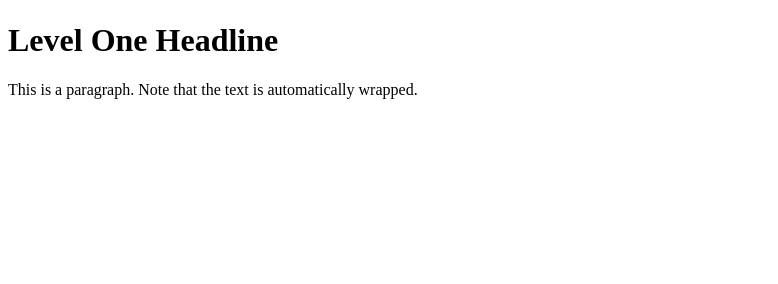
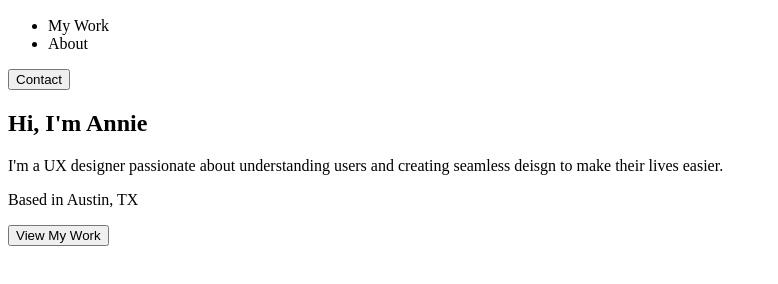
Before and after one commit to annieszarmach/UX_UI_HW_17, a plain HTML site: page index.html in a window 1280 px wide. Shown: the part 226-510 px from the top of the page, without its empty margins (0-778 px from the left). Drawn offline with Linux system fonts and the light colour scheme.

Commit message:
header/hero

```diff
--- a/index.html
+++ b/index.html
@@ -8,12 +8,22 @@
 </head>
 <header>
     <img src="images/logo.png" alt="Logo">
+    <ul>
+        <li>My Work</li>
+        <li>About</li>
+    </ul>
+    <button>Contact</button>
 </header>
+<section>
 <body>
-  <h1>Level One Headline</h1>
+  <h1>Hi, I'm Annie</h1>
   <p>
-    This is a paragraph.
-    Note that the text is automatically wrapped.
+    I'm a UX designer passionate about understanding users and creating seamless deisgn to make their lives easier.
   </p>
+  <p>
+      Based in Austin, TX
+  </p>
+  <button>View My Work</button>
 </body>
+</section>
 </html>
```
